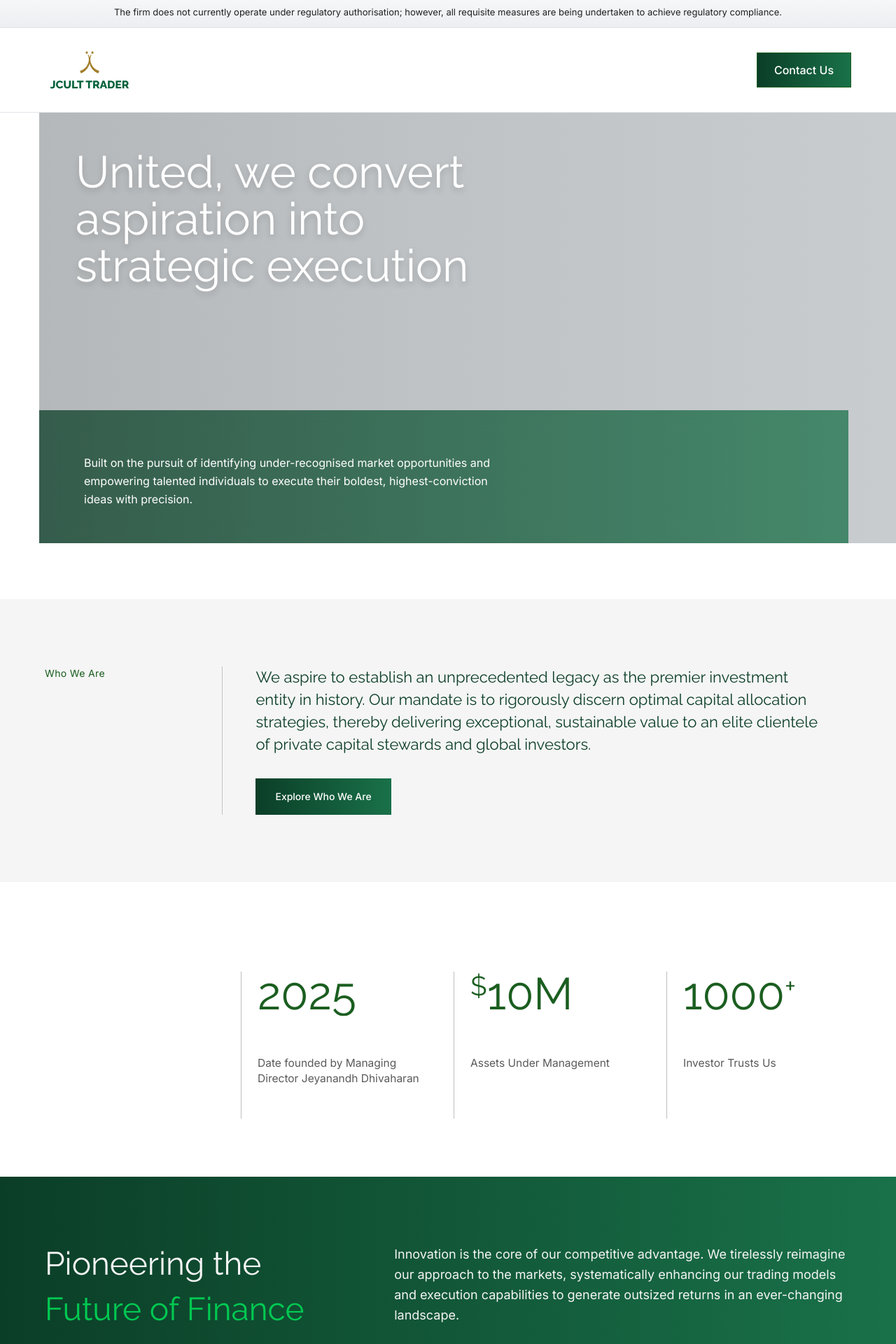
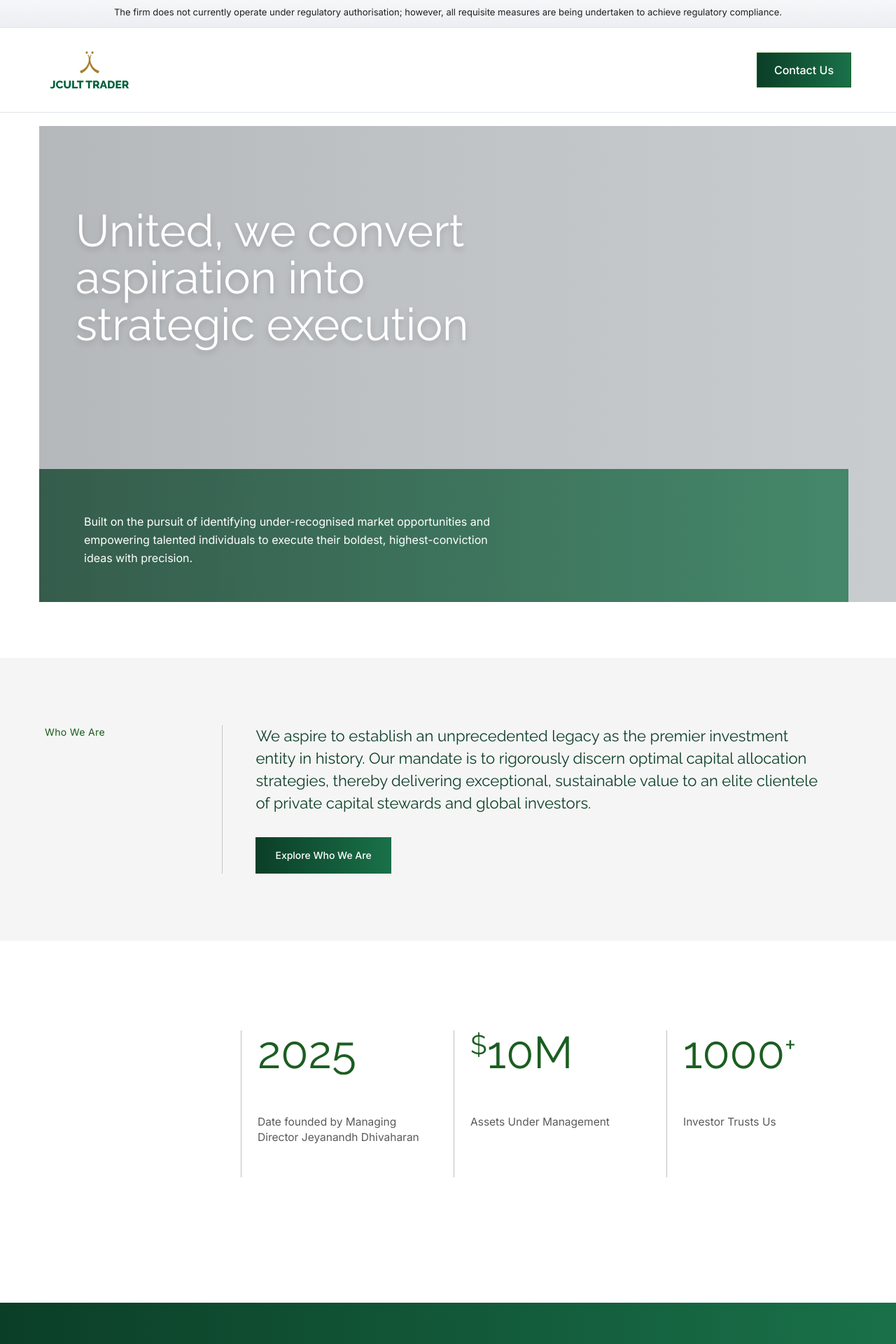
Before and after one commit to CodeWhiz-101/Jcult, a Next.js app: page / in a window 1280 px wide. Shown: the top 1920 px of the page at 70% size. Built offline with nearby package versions, Linux system fonts and the light colour scheme.

Commit message:
chore: force vercel rebuild

```diff
--- a/src/app/page.tsx
+++ b/src/app/page.tsx
@@ -237,7 +237,7 @@ function AnimatedGreenSection() {
   }, [isVisible]);
 
   return (
-    <section ref={sectionRef} className="bg-primary py-12 md:py-16 lg:py-24 lg:mb-30 xl:h-[1180px]" style={{ color: '#f5f5f5' }}>
+    <section ref={sectionRef}  className="bg-primary pt-20 md:pt-16 py-12 md:py-16 lg:py-24 lg:mb-30 xl:h-[1180px]" style={{ color: '#f5f5f5' }}>
       <div className="container-responsive">
         <div className="flex flex-col lg:flex-row items-start mb-6 md:mb-8">
           <div className={`flex-2 mb-2 lg:mb-0 transition-all duration-1000 ${
@@ -295,10 +295,12 @@ function AnimatedSection() {
   ref={sectionRef}
   className={`
     py-12 md:py-24 bg-tertiary
+    overflow-hidden
     transition-opacity duration-1000
     ${isVisible ? 'opacity-100' : 'opacity-0'}
   `}
 >
+
       <div className="container-responsive">
         <div className="flex flex-col lg:flex-row items-start">
 
@@ -363,7 +365,7 @@ export default function Home() {
   return (
     <div className="min-h-screen bg-main">
       <main>
-        <div className="pt-24">
+       <div className="pt-[160px] md:pt-[180px]">
           <Hero
             title="United, we convert aspiration into strategic execution"
             description="Built on the pursuit of identifying under-recognised market opportunities and empowering
@@ -399,7 +401,7 @@ talented individuals to execute their boldest, highest-conviction ideas with pre
 
         <AnimatedSection />
 
-        <div>
+        <div className="mb-16 md:mb-24">
   <Stats
     stats={[
       {
@@ -417,6 +419,7 @@ talented individuals to execute their boldest, highest-conviction ideas with pre
     ]}
   />
 </div>
+
 
         <AnimatedGreenSection />
 
--- a/src/app/who-we-are/our-culture/page.tsx
+++ b/src/app/who-we-are/our-culture/page.tsx
@@ -14,7 +14,7 @@ import ExploreMore from '@/components/features/ExploreMore';
 export default function OurCulture() {
   return (
     <div className="min-h-screen">
-      <main className="pt-20">
+      <main className="pt-[160px] md:pt-[180px]">
         <section className="relative overflow-visible mb-20">
           <FadeUp>
             <div className="bg-primary">
--- a/src/app/who-we-are/page.tsx
+++ b/src/app/who-we-are/page.tsx
@@ -30,7 +30,8 @@ export default function WhoWeAre() {
 
   return (
     <div className="min-h-screen bg-main">
-      <main className="pt-20">
+      <main className="pt-[160px] md:pt-[180px]">
+
         <Hero
           imageSrc="/images/building.JPG"
           title="Who We Are"
--- a/src/components/features/Hero.tsx
+++ b/src/components/features/Hero.tsx
@@ -25,7 +25,7 @@ export default function Hero({
 
   return (
     <section
-      className={`relative h-[480px] md:h-[530px] lg:h-[680px] xl:h-[760px] overflow-hidden ${className}`}
+       className={`relative h-[560px] md:h-[530px] lg:h-[680px] xl:h-[760px] overflow-hidden ${className}`}
     >
       {/* Background Grey */}
       <div
```
Also changed, not shown: 1 other file (tests, documents, lock files or other folders). Lines whose indentation alone changed are shown as unchanged.
